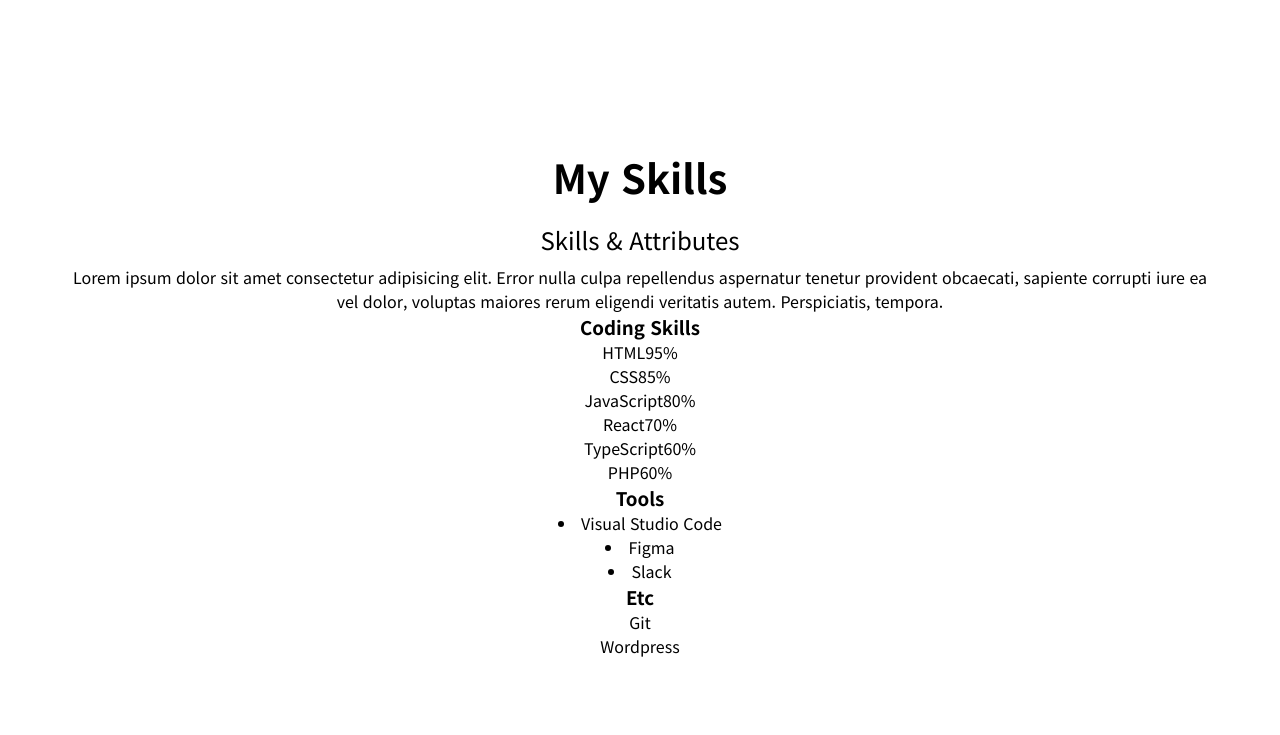
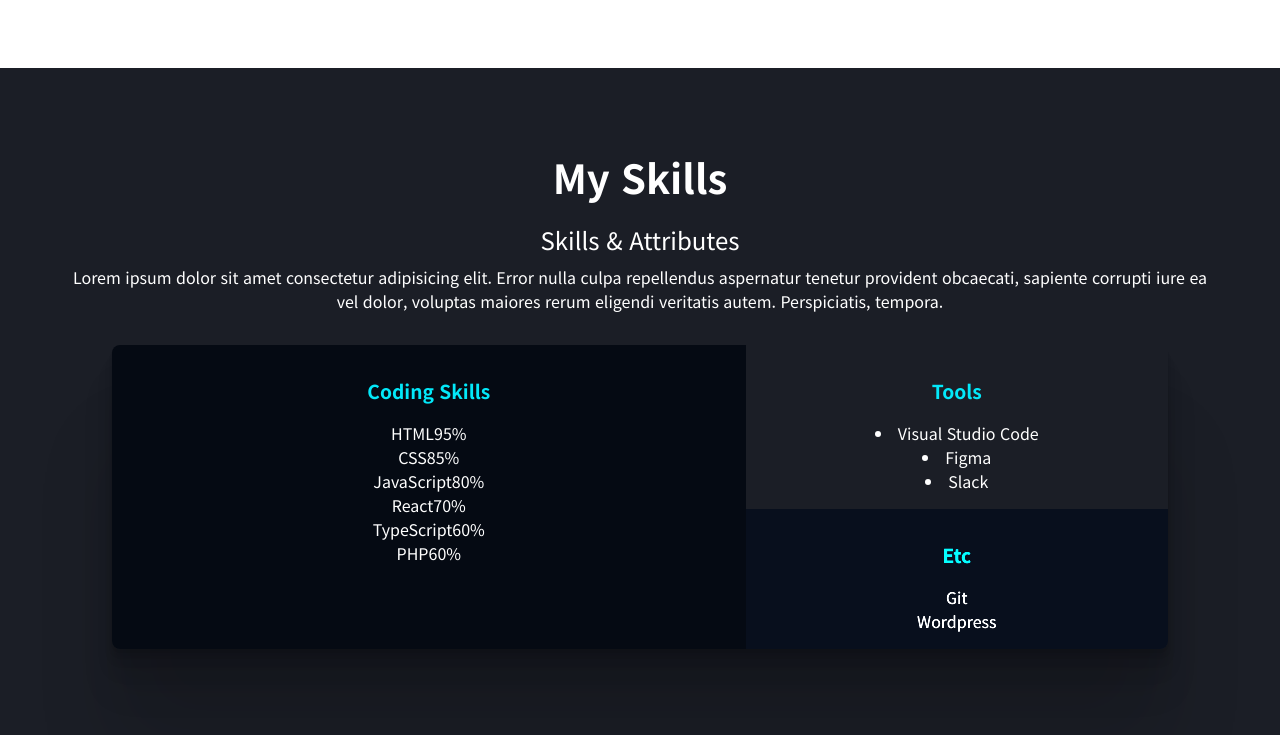
Before and after one commit to laurenceWorld/portfolio_site, a plain HTML site: page index.html in a window 1280 px wide. Shown: the part 1465-2200 px from the top of the page. Drawn offline with Linux system fonts and the light colour scheme.

Commit message:
CSS-Skills

```diff
--- a/css/style.css
+++ b/css/style.css
@@ -220,3 +220,43 @@ button:focus {
   color: var(--color-primary);
   font-size: 0.8rem;
 }
+
+/* skills */
+#skills {
+  background-color: var(--color-primary-variant);
+  color: var(--color-text);
+}
+
+.skills {
+  display: grid;
+  grid-template-columns: 6fr 4fr;
+  margin: 2rem 3rem;
+  border-radius: 8px;
+  overflow: hidden;
+  box-shadow: 0 2.8px 2.2px rgba(0, 0, 0, 0.034),
+    0 6.7px 5.3px rgba(0, 0, 0, 0.048), 0 12.5px 10px rgba(0, 0, 0, 0.06),
+    0 22.3px 17.9px rgba(0, 0, 0, 0.072), 0 41.8px 33.4px rgba(0, 0, 0, 0.086),
+    0 100px 80px rgba(0, 0, 0, 0.12);
+}
+
+.skills__title {
+  color: var(--color-accent);
+  margin: 1rem 0;
+  font-size: 1.2rem;
+}
+
+.skills__coding {
+  grid-row: span 2;
+  padding: 1rem;
+  background-color: var(--color-primary);
+}
+
+.skills__tools {
+  padding: 1rem;
+}
+
+.skills__etc {
+  padding: 1rem;
+  background-color: var(--color-primary);
+  filter: brightness(150%);
+}
--- a/index.html
+++ b/index.html
@@ -113,17 +113,18 @@
       </section>
       <!-- Skills -->
       <section id="skills" class="section">
+        <div class="max-container">
           <h2 class="title">My Skills</h2>
           <p class="description">Skills & Attributes</p>
           <p>
             Lorem ipsum dolor sit amet consectetur adipisicing elit. Error nulla
             culpa repellendus aspernatur tenetur provident obcaecati, sapiente
-          corrupti iure ea vel dolor, voluptas maiores rerum eligendi veritatis
-          autem. Perspiciatis, tempora.
+            corrupti iure ea vel dolor, voluptas maiores rerum eligendi
+            veritatis autem. Perspiciatis, tempora.
           </p>
-        <div>
-          <section>
-            <h3>Coding Skills</h3>
+          <div class="skills">
+            <section class="skills__coding">
+              <h3 class="skills__title">Coding Skills</h3>
               <ul>
                 <li>
                   <div><span>HTML</span><span>95%</span></div>
@@ -151,19 +152,20 @@
                 </li>
               </ul>
             </section>
-          <section>
-            <h3>Tools</h3>
+            <section class="skills__tools">
+              <h3 class="skills__title">Tools</h3>
               <li>Visual Studio Code</li>
               <li>Figma</li>
               <li>Slack</li>
             </section>
-          <section>
-            <h3>Etc</h3>
+            <section class="skills__etc">
+              <h3 class="skills__title">Etc</h3>
               <ul>
                 <li>Git</li>
                 <li>Wordpress</li>
               </ul>
             </section>
+          </div>
         </div>
       </section>
       <!-- Work -->
```
Lines whose indentation alone changed are shown as unchanged.
